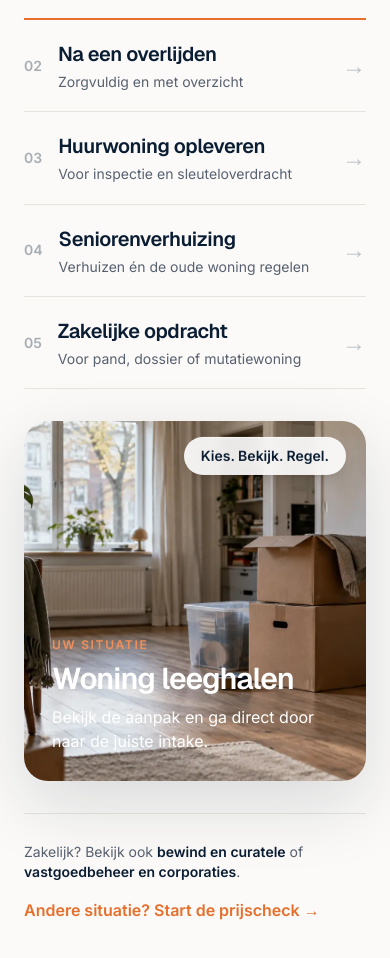
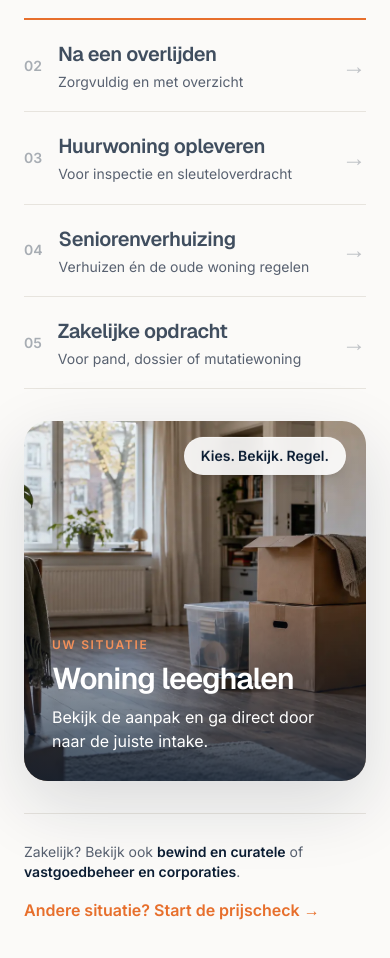
Before and after one commit to sandvlietbv/OpleverMeester, a Next.js app: page / in a window 390 px wide. Shown: the part 1846-2804 px from the top of the page. Built offline with nearby package versions, Linux system fonts and the light colour scheme.

Commit message:
Normalize responsive styling in components/SituationNavigator.tsx

```diff
--- a/components/SituationNavigator.tsx
+++ b/components/SituationNavigator.tsx
@@ -81,9 +81,9 @@ export default function SituationNavigator() {
                 onClick={() => window.gtag?.("event", "situation_selected", { situation: situation.label, destination: situation.href, source_page: window.location.pathname })}
                 className="group relative grid min-h-[92px] grid-cols-[auto_1fr_auto] items-center gap-4 border-b border-surface-mid py-5 transition-colors"
               >
-                <span className={`text-sm font-semibold transition-colors ${active === index ? "text-orange" : "text-navy/35 group-hover:text-orange"}`}>0{index + 1}</span>
+                <span className={`text-sm font-semibold transition-colors ${active === index ? "text-orange" : "text-navy/[0.35] group-hover:text-orange"}`}>0{index + 1}</span>
                 <span>
-                  <strong className={`block font-display text-xl font-semibold tracking-[-0.02em] transition-colors sm:text-2xl ${active === index ? "text-navy" : "text-navy/78 group-hover:text-navy"}`}>{situation.label}</strong>
+                  <strong className={`block font-display text-xl font-semibold tracking-[-0.02em] transition-colors sm:text-2xl ${active === index ? "text-navy" : "text-navy/[0.78] group-hover:text-navy"}`}>{situation.label}</strong>
                   <span className="mt-1 block text-sm leading-snug text-muted sm:text-base">{situation.short}</span>
                 </span>
                 <motion.span
@@ -109,7 +109,7 @@ export default function SituationNavigator() {
                 className="absolute inset-0"
               >
                 <Image src={current.image} alt={current.alt} fill sizes="(min-width: 1024px) 55vw, 100vw" className="object-cover" style={{ objectPosition: current.position }} />
-                <div className="absolute inset-0 bg-gradient-to-t from-navy/78 via-navy/8 to-transparent" />
+                <div className="absolute inset-0 bg-gradient-to-t from-navy/[0.78] via-navy/[0.08] to-transparent" />
                 <figcaption className="absolute inset-x-0 bottom-0 p-7 text-white md:p-9">
                   <p className="text-xs font-semibold uppercase tracking-[0.14em] text-orange-light">Uw situatie</p>
                   <p className="mt-2 max-w-xl font-display text-3xl font-semibold tracking-[-0.03em] md:text-4xl">{current.label}</p>
```
